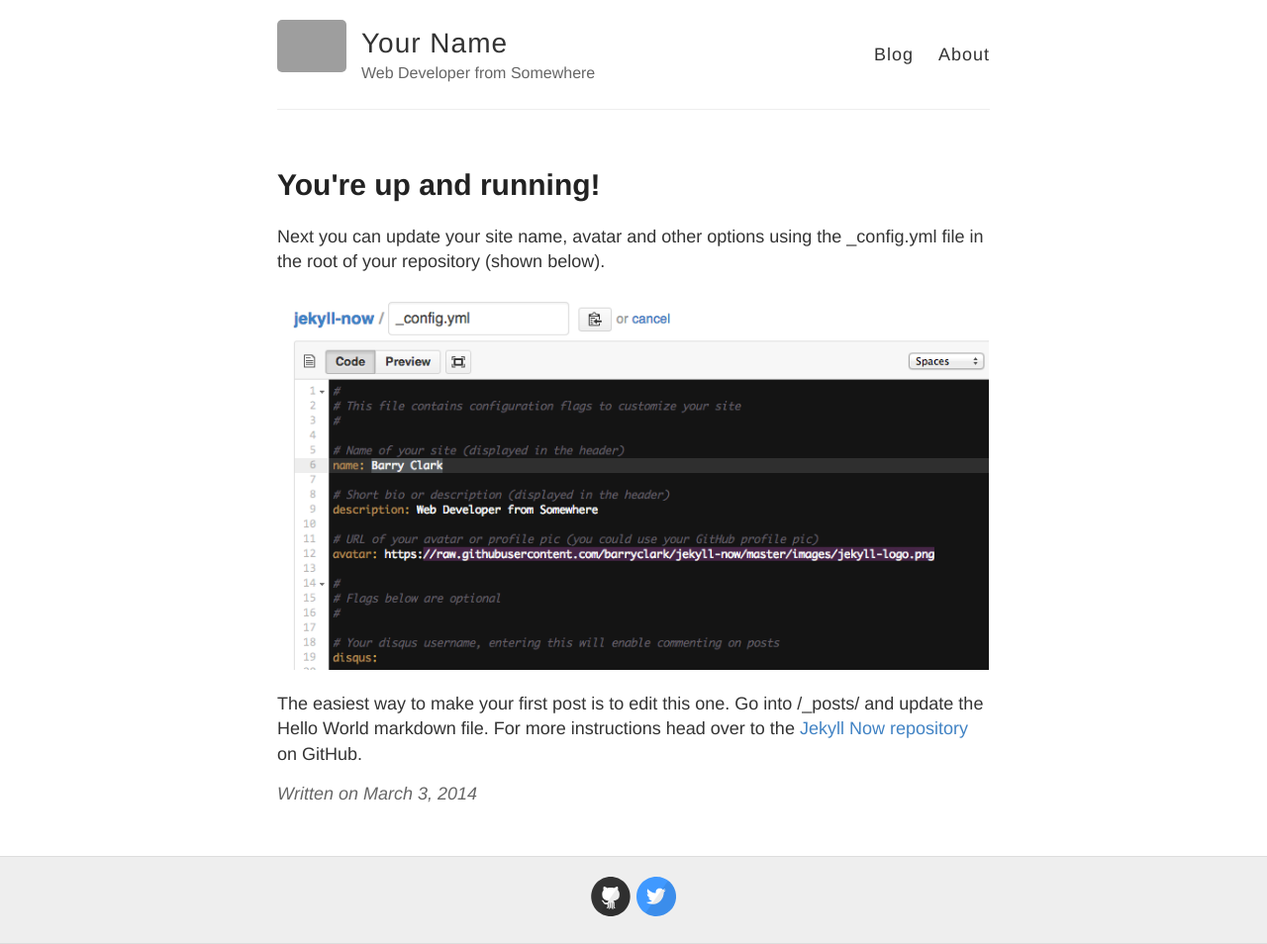
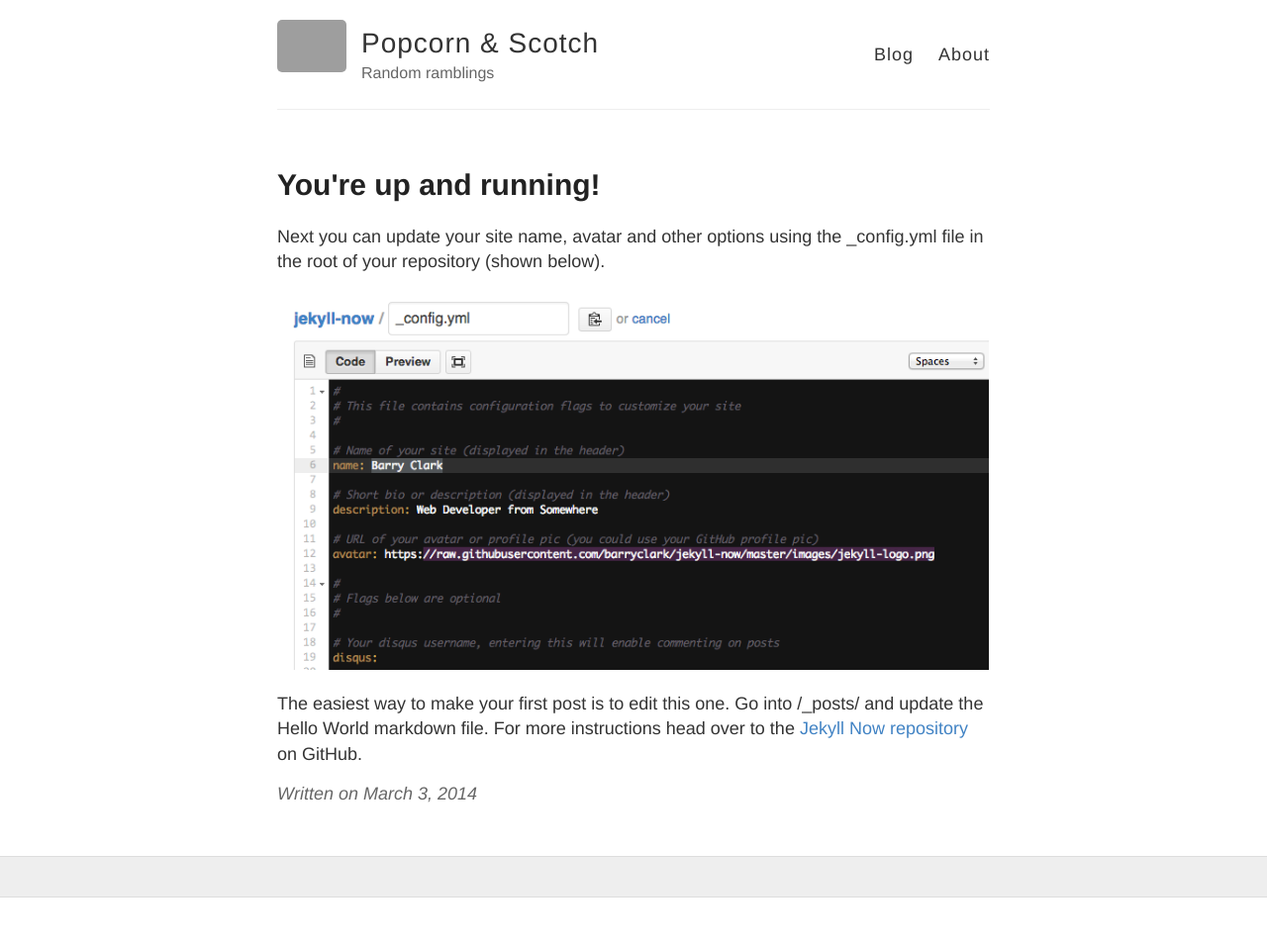
Before and after one commit to Jeremiah-Clark/Jeremiah-Clark.github.io, a Jekyll site: the page built from _posts/2014-3-3-Hello-World.md, in a window 1280 px wide. Shown: the whole page at 99% size. Built offline with Jekyll 4.4.1, drawn with Linux system fonts in a browser that asks for light colours; after the commit the page ends 907 px from its top, so only the background shows below that; grey boxes are pictures that could not be loaded.

Commit message:
Edits to config

```diff
--- a/_config.yml
+++ b/_config.yml
@@ -3,10 +3,10 @@
 #
 
 # Name of your site (displayed in the header)
-name: Your Name
+name: Popcorn & Scotch
 
 # Short bio or description (displayed in the header)
-description: Web Developer from Somewhere
+description: Random ramblings
 
 # URL of your avatar or profile pic (you could use your GitHub profile pic)
 avatar: https://raw.githubusercontent.com/barryclark/jekyll-now/master/images/jekyll-logo.png
@@ -21,12 +21,12 @@ footer-links:
   email:
   facebook:
   flickr:
-  github: barryclark/jekyll-now
+  github:
   instagram:
   linkedin:
   pinterest:
   rss: # just type anything here for a working RSS icon
-  twitter: jekyllrb
+  twitter:
   stackoverflow: # your stackoverflow profile, e.g. "users/50476/bart-kiers"
   youtube: # channel/<your_long_string> or user/<user-name>
   googleplus: # anything in your profile username that comes after plus.google.com/
```
